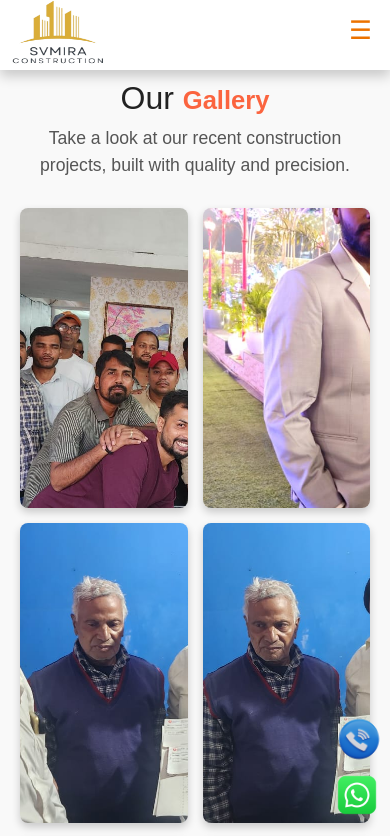
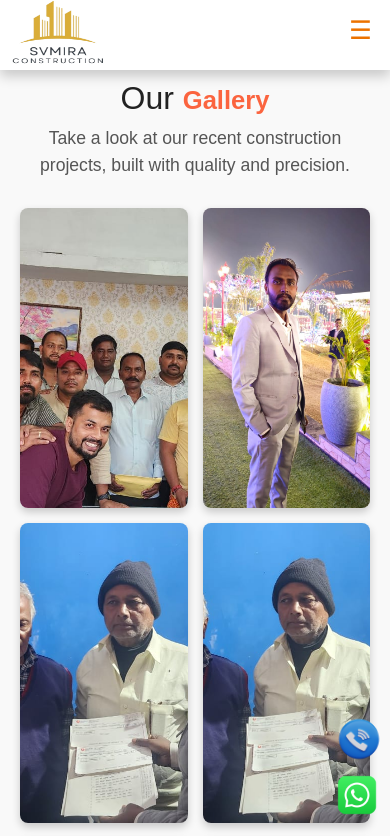
Before and after one commit to aayush-916/SVMIRA, a React (Vite) app: page /Gallery in a window 390 px wide. Shown: the top 836 px of the page. Built offline with nearby package versions, Linux system fonts and the light colour scheme.

Commit message:
update services

```diff
--- a/src/App.css
+++ b/src/App.css
@@ -1563,10 +1563,13 @@
 
   }
 }
-@media (max-width: 500px) {
+@media (max-width: 367px) {
+  .gallery2-item {
+    width: 80vw;
+  }
+
   .gallery2-image {
     height: 300px;
-    width: 90vw;
 
   }
 }
```
